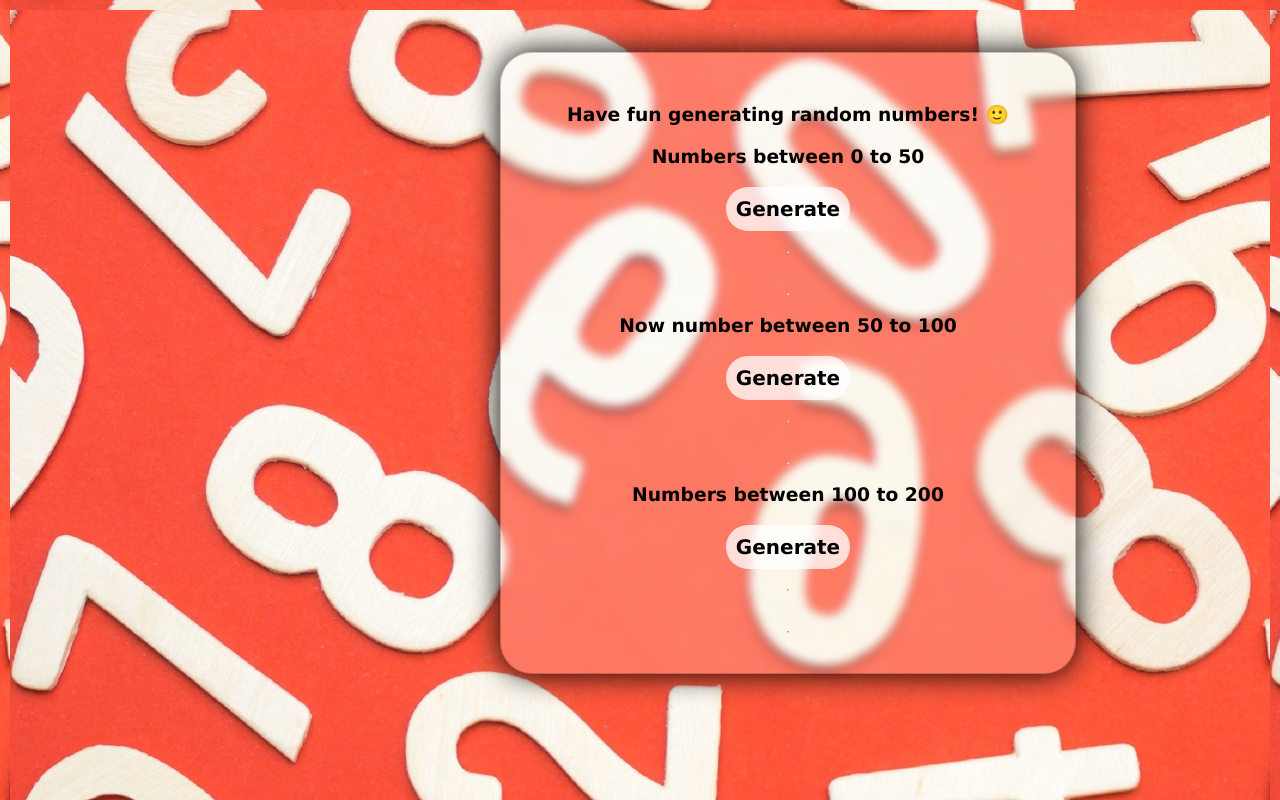
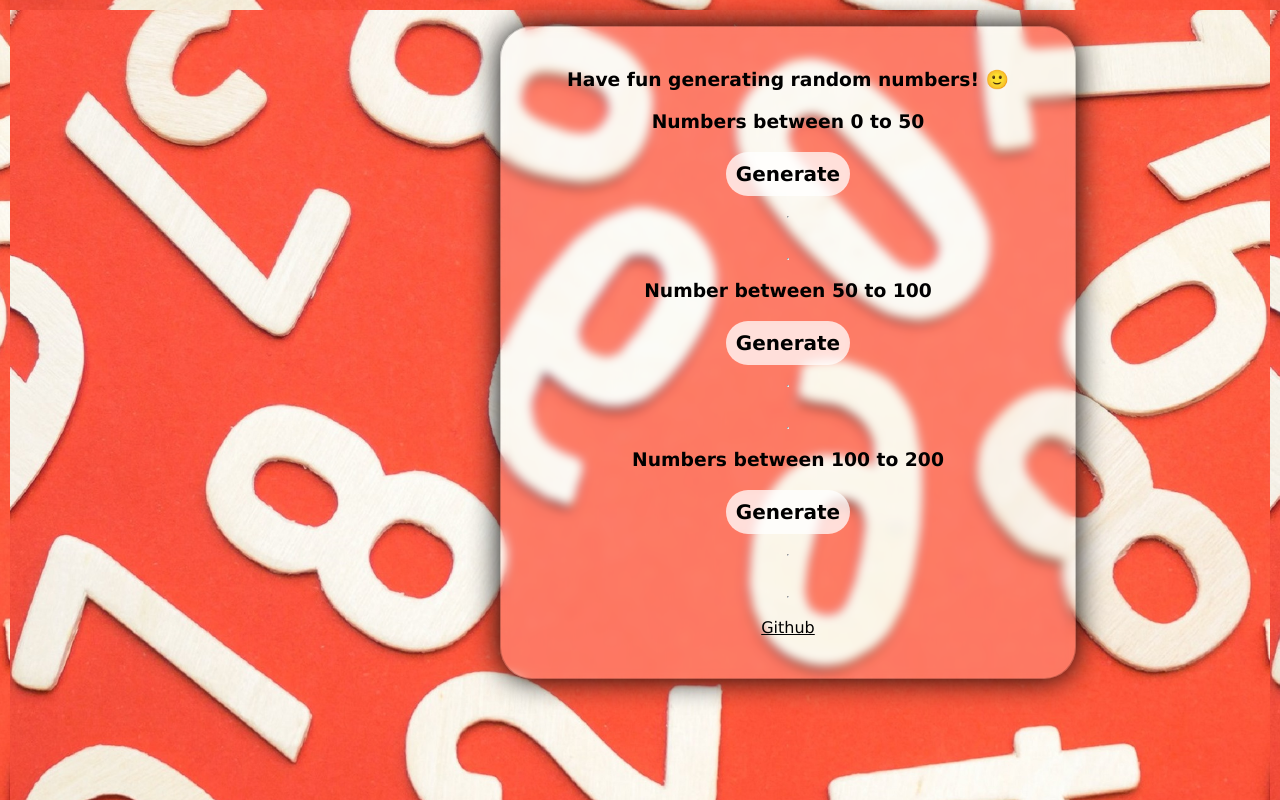
Before and after one commit to jainam03/random_number_generator, a plain HTML site: page index.html in a window 1280 px wide. Drawn offline with Linux system fonts and the light colour scheme.

Commit message:
added github link

```diff
--- a/index.html
+++ b/index.html
@@ -7,6 +7,8 @@
     <meta name="viewport" content="width=device-width, initial-scale=1.0">
     <title>Random Number Generator </title>
     <link rel="stylesheet" href="style.css">
+    <link rel="stylesheet" href="https://cdnjs.cloudflare.com/ajax/libs/font-awesome/4.7.0/css/font-awesome.min.css">
+
 </head>
 
 <body>
@@ -19,7 +21,7 @@
         <p class="field" id="field1"></p>
         <hr>
 
-        <h3>Now number between 50 to 100</h3>
+        <h3>Number between 50 to 100</h3>
         <button class="btn" id="btn2" onclick="generate2()">Generate</button>
         <hr>
 
@@ -33,6 +35,10 @@
         <p class="field" id="field3"></p>
         <hr>
 
+        <a href="https://github.com/jainam03/random_number_generator" target="_blank" id="logo">Github</a>
+
+
+
     </div>
     <script src="script.js"></script>
     <script src="vanilla-tilt.js"></script>
--- a/style.css
+++ b/style.css
@@ -24,13 +24,13 @@ body {
     text-align: center;
 
     font-weight: 120px;
-    padding-top: 10px;
+    padding-top: 1px;
     padding-left: 12px;
     padding-right: 12px;
     padding-bottom: 0px;
 
     margin-left: 30rem;
-    margin-top: 2.6rem;
+    margin-top: 1rem;
     margin-bottom: 1rem;
     margin-right: 30rem;
 
@@ -42,8 +42,8 @@ body {
     background: rgba(255, 255, 255, 0.2);
     backdrop-filter: blur(5px);
 
-    height: 610px;
-    max-height: 650px;
+    height: 650px;
+    max-height: 700px;
     width: 550px;
 
     transition: 0.4s;
@@ -81,3 +81,18 @@ hr {
     opacity: 5;
     background-color: black;
 }
+
+
+#logo {
+    color: black;
+    transition: 0.4s;
+}
+
+#logo:hover {
+    color: white;
+}
+
+#logo:active {
+    color: black;
+    transform: translateY(10px);
+}
```
